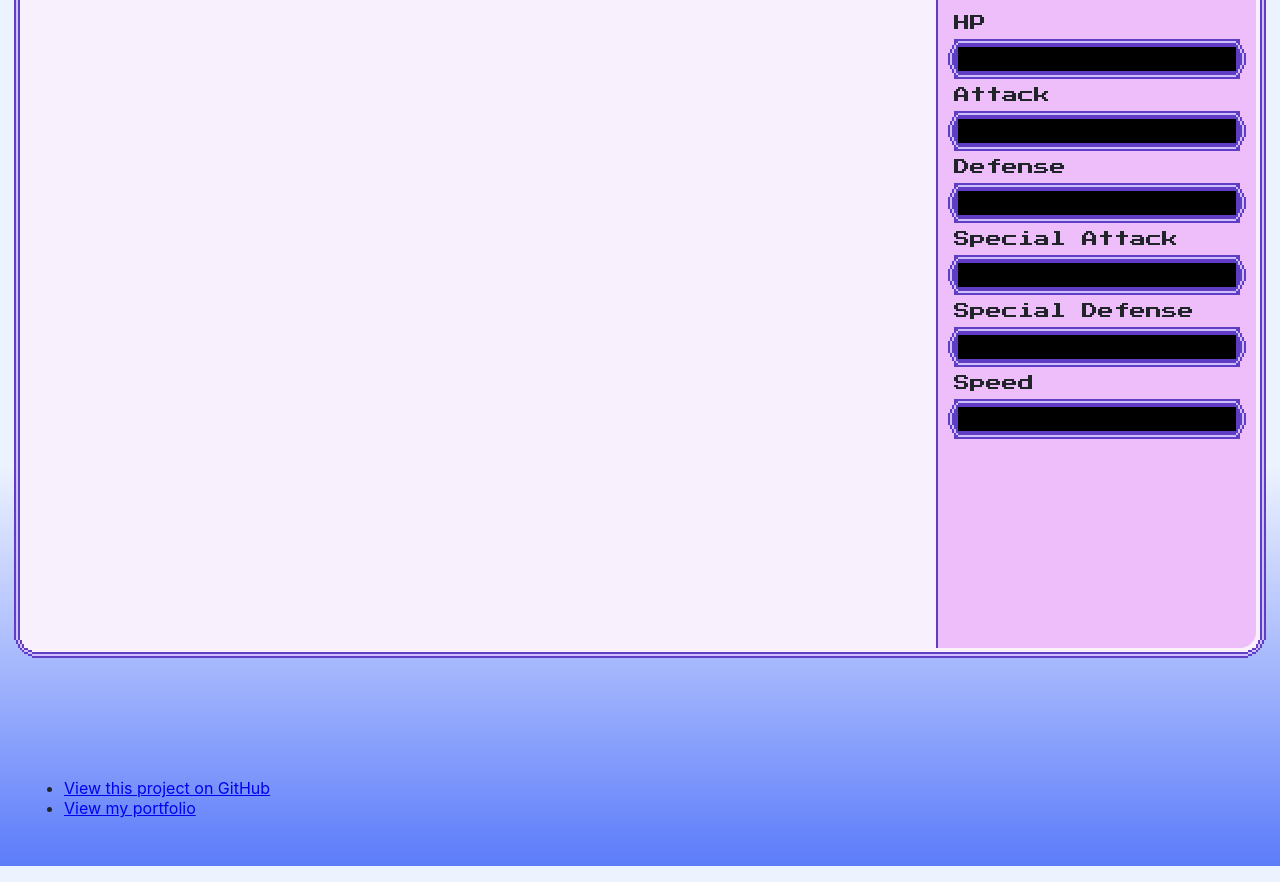
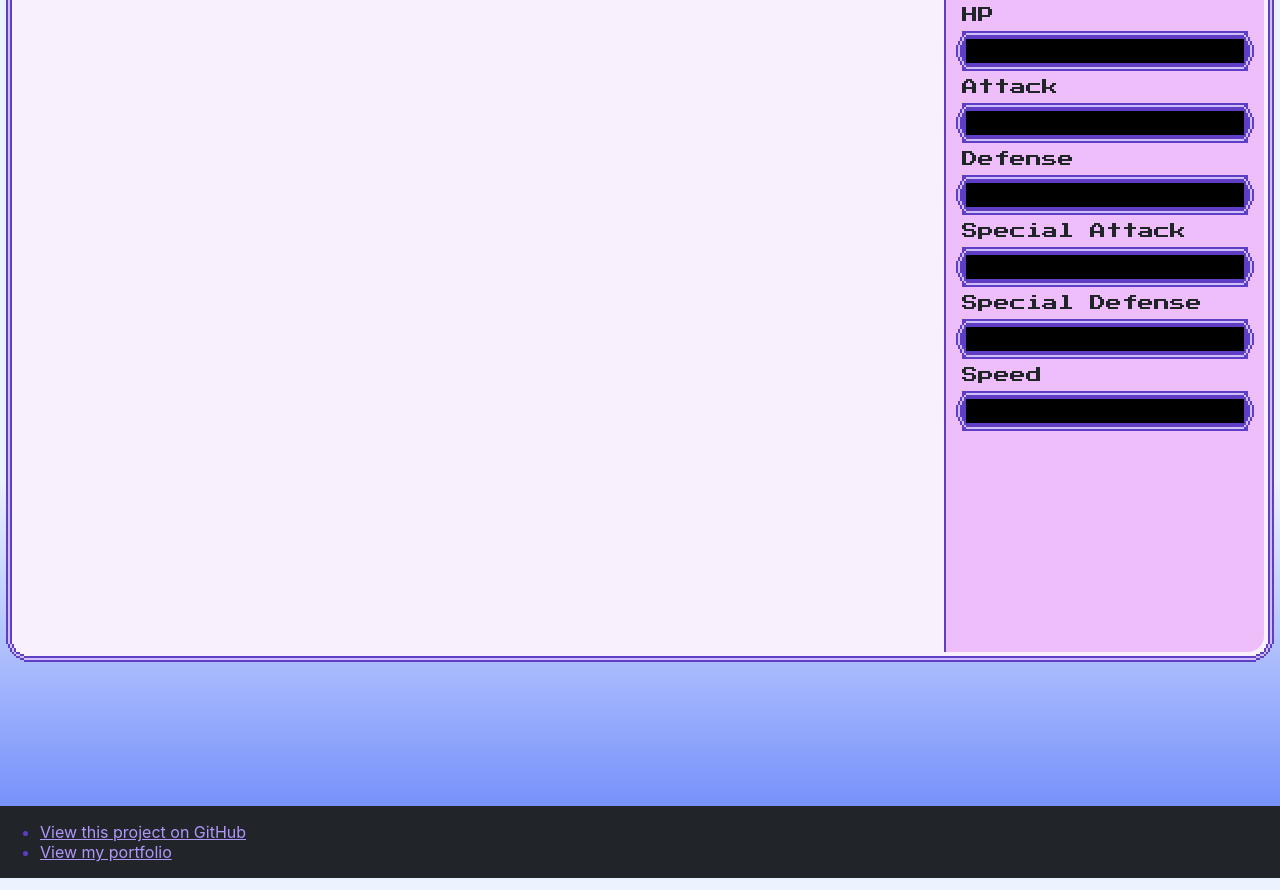
Before and after one commit to MankeyLab/mankeylab.github.io, a website built with webpack: page src/index.html in a window 1280 px wide. Shown: the part 931-1821 px from the top of the page. Built offline with nearby package versions, Linux system fonts and the light colour scheme; no server answers.

Commit message:
added footer styles

```diff
--- a/src/index.html
+++ b/src/index.html
@@ -91,14 +91,13 @@
                 </ul>
             </div>
         </section>
-
-        <footer class="footer">
-            <ul class="footer__links">
-                <li><a href="https://github.com/MankeyLab/mankeylab.github.io" target="_blank">View this project on GitHub</a></li>
-                <li><a href="http://www.stevendana.com" target="_blank">View my portfolio</a></li>
-            </ul>
-        </footer>
     </main>
+    <footer class="footer">
+        <ul class="footer__links">
+            <li><a href="https://github.com/MankeyLab/mankeylab.github.io" target="_blank">View this project on GitHub</a></li>
+            <li><a href="http://www.stevendana.com" target="_blank">View my portfolio</a></li>
+        </ul>
+    </footer>
 </body>
 
 </html>
--- a/src/styles/components/_container.scss
+++ b/src/styles/components/_container.scss
@@ -6,11 +6,13 @@ body {
     background: linear-gradient($oc-indigo-0 calc(100% - 400px), $oc-indigo-5);
     color: $oc-gray-9;
     display: grid;
-    padding: 24px 16px;
+    padding: 0;
+    margin: 0;
 }
 
 .container {
     justify-self: center;
     max-width: 1440px;
     width: 100%;
+    padding: 24px 16px;
 }
--- /dev/null
+++ b/src/styles/components/_footer.scss
@@ -0,0 +1,10 @@
+.footer {
+    background-color: $oc-gray-9;
+    position: relative;
+    color: $oc-violet-9;
+    z-index: 999;
+
+    a {
+        color: $oc-violet-3;
+    }
+}
--- a/src/styles/components/_index.scss
+++ b/src/styles/components/_index.scss
@@ -4,4 +4,5 @@
         './poke-stats',
         './stats-meter',
         './button',
-        './deck';
+        './deck',
+        './footer';
```
Also changed, not shown: build/bundle.css, build/index.html, 5 other files.
